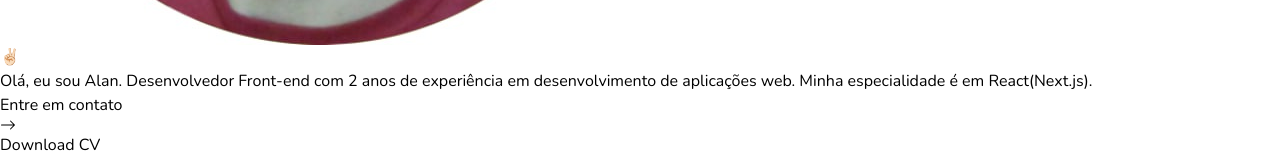
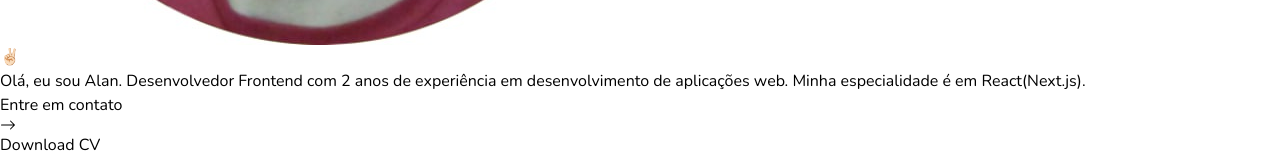
Before and after one commit to alant4k/portfolio, a Next.js app: page / in a window 1280 px wide. Shown: the part 739-895 px from the top of the page. Built offline with nearby package versions, Linux system fonts and the light colour scheme; no server answers.

Commit message:
Update intro.tsx

```diff
--- a/components/intro.tsx
+++ b/components/intro.tsx
@@ -55,7 +55,7 @@
 				className="mb-10 mt-4 px-4 font-medium text-2xl !leading-[1.5]"
 			>
 				<span className="font-bold">Olá, eu sou Alan.</span> Desenvolvedor{' '}
-				<span className="font-bold">Front-end</span> com{' '}
+				<span className="font-bold">Frontend</span> com{' '}
 				<span className="font-bold">2 anos</span> de experiência em
 				desenvolvimento de aplicações web. Minha especialidade é em{' '}
 				<span className="underline">React(Next.js)</span>.
```
